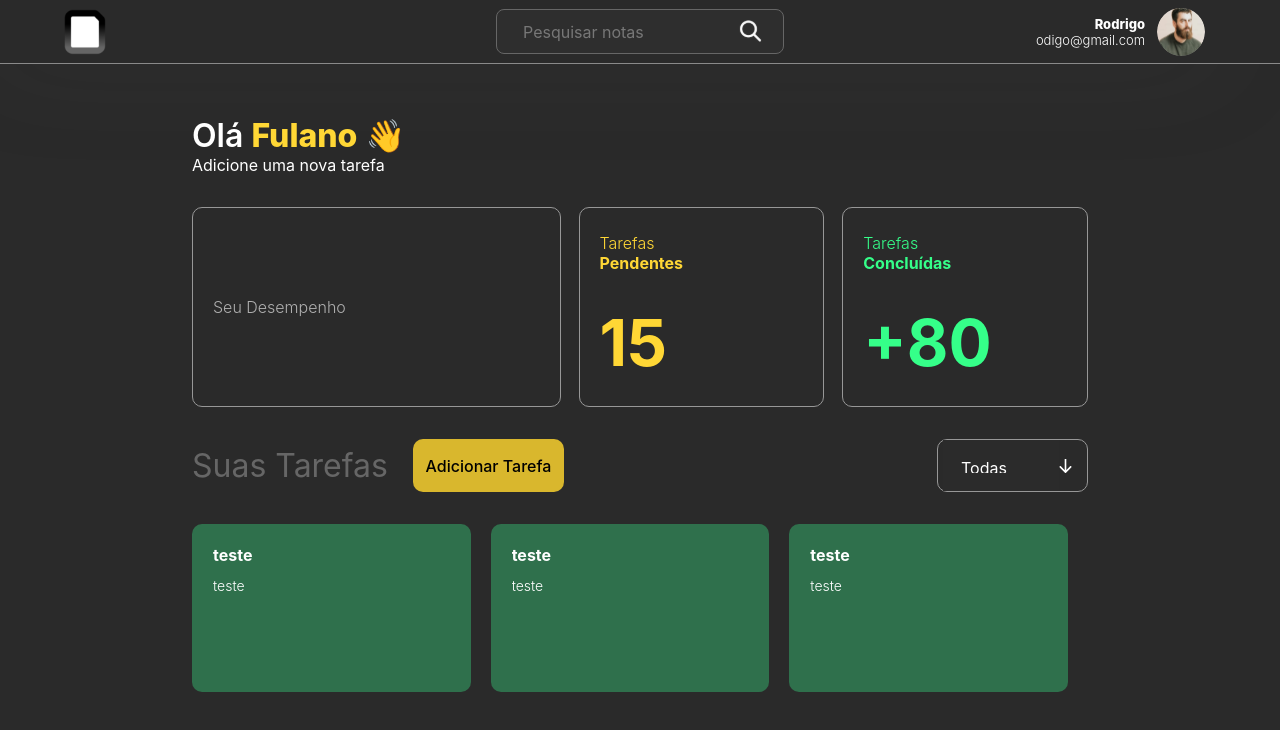
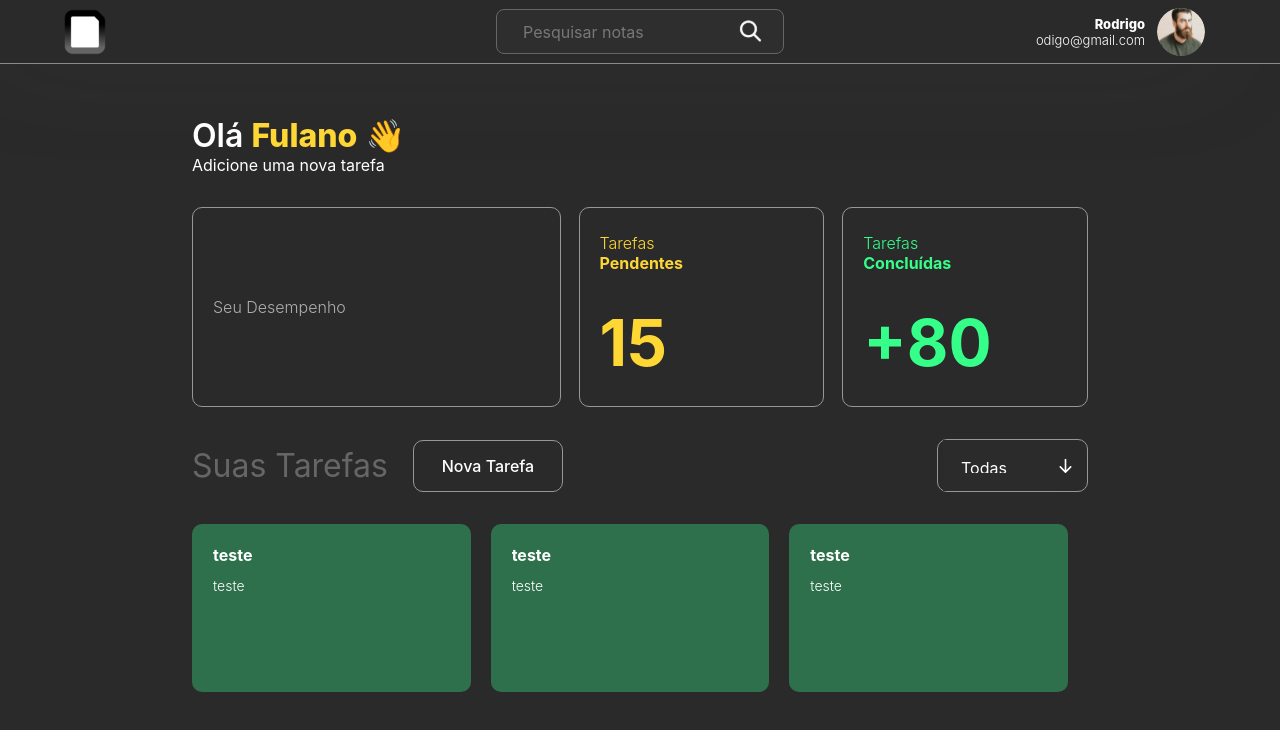
Before and after one commit to gabrielsb18/PI-FrontEnd, a React (Vite) app: page /home in a window 1280 px wide. Shown: the top 730 px of the page. Built offline with nearby package versions, Linux system fonts and the light colour scheme.

Commit message:
ajustando estilos do botão addTask

```diff
--- a/src/components/AddTask/AddTask.jsx
+++ b/src/components/AddTask/AddTask.jsx
@@ -3,9 +3,7 @@ import { Button } from "./AddTask.style"
 function AddTask(){
     return(
         <Button>
-            <p>
-            Adicionar Tarefa
-            </p>
+            Nova Tarefa
         </Button>
     )
 }
--- a/src/components/AddTask/AddTask.style.js
+++ b/src/components/AddTask/AddTask.style.js
@@ -1,17 +1,26 @@
 import styled from "styled-components";
 
 export const Button = styled.button`
-    width:151px;
-    height:53px;
-    background-color: #d9b72d;
+    width:150px;
+    height:52px;
+
+    border: 1px solid #979797;
+    border-radius: 10px;
+    background-color: transparent ;
+
     font-size:16px;
-    border-radius: 10px;
-    font-weight:500;
-    color:black;
-    border: none;
-    > p{
-        display:flex;
-        justify-content:center;
-        align-items:center;
+    font-weight:540;
+    color:white;
+
+    &:hover{
+        transition: ease-in-out 0.2s;
+        border: 2px solid white;
+        background-color: #3B3B3B;
+        box-shadow: 0px 0px 4px 0px #979797;
+    }
+
+    &:active{
+        transition: ease-in-out 0.2s;
+        opacity: 0.4;
     }
 `;
```
